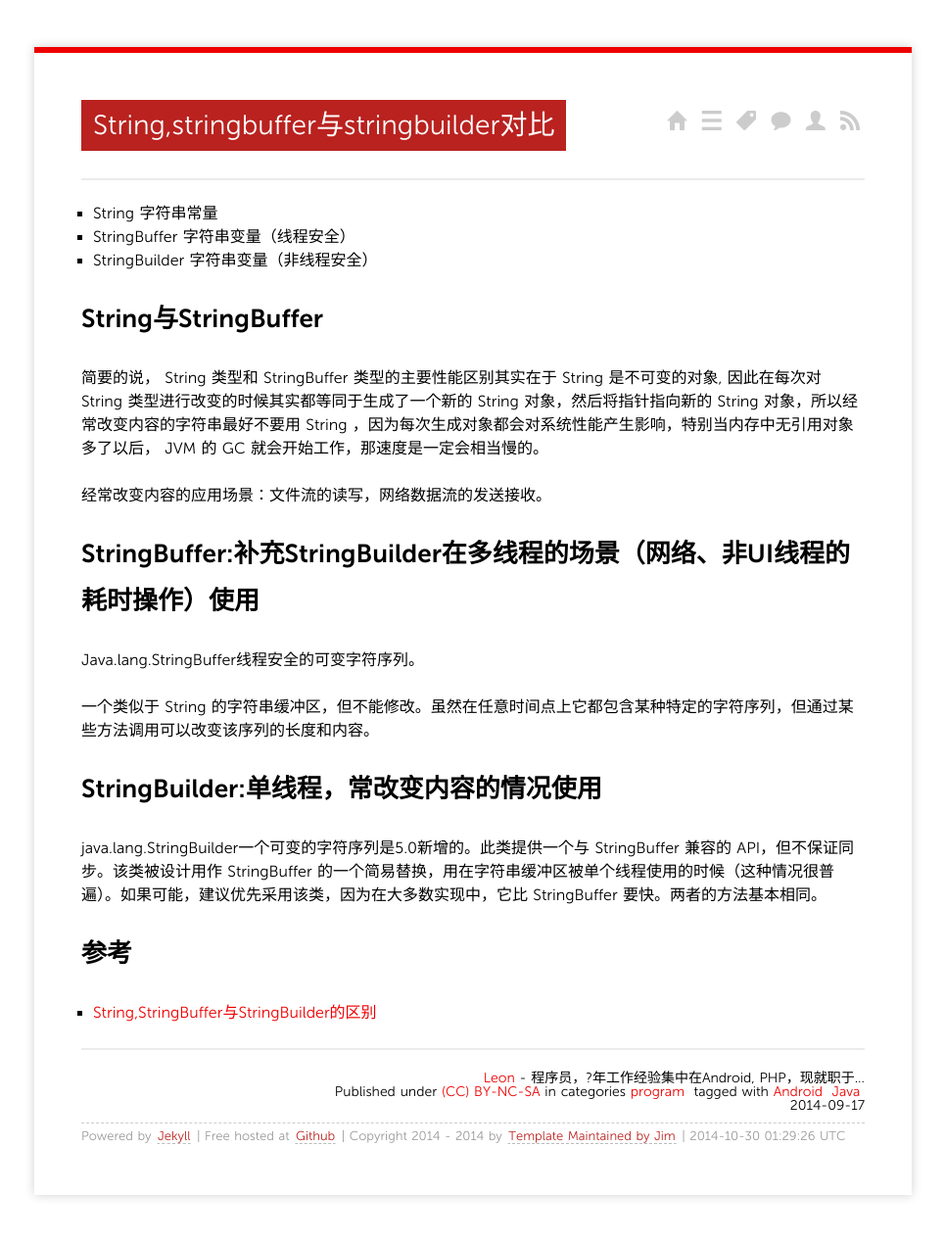
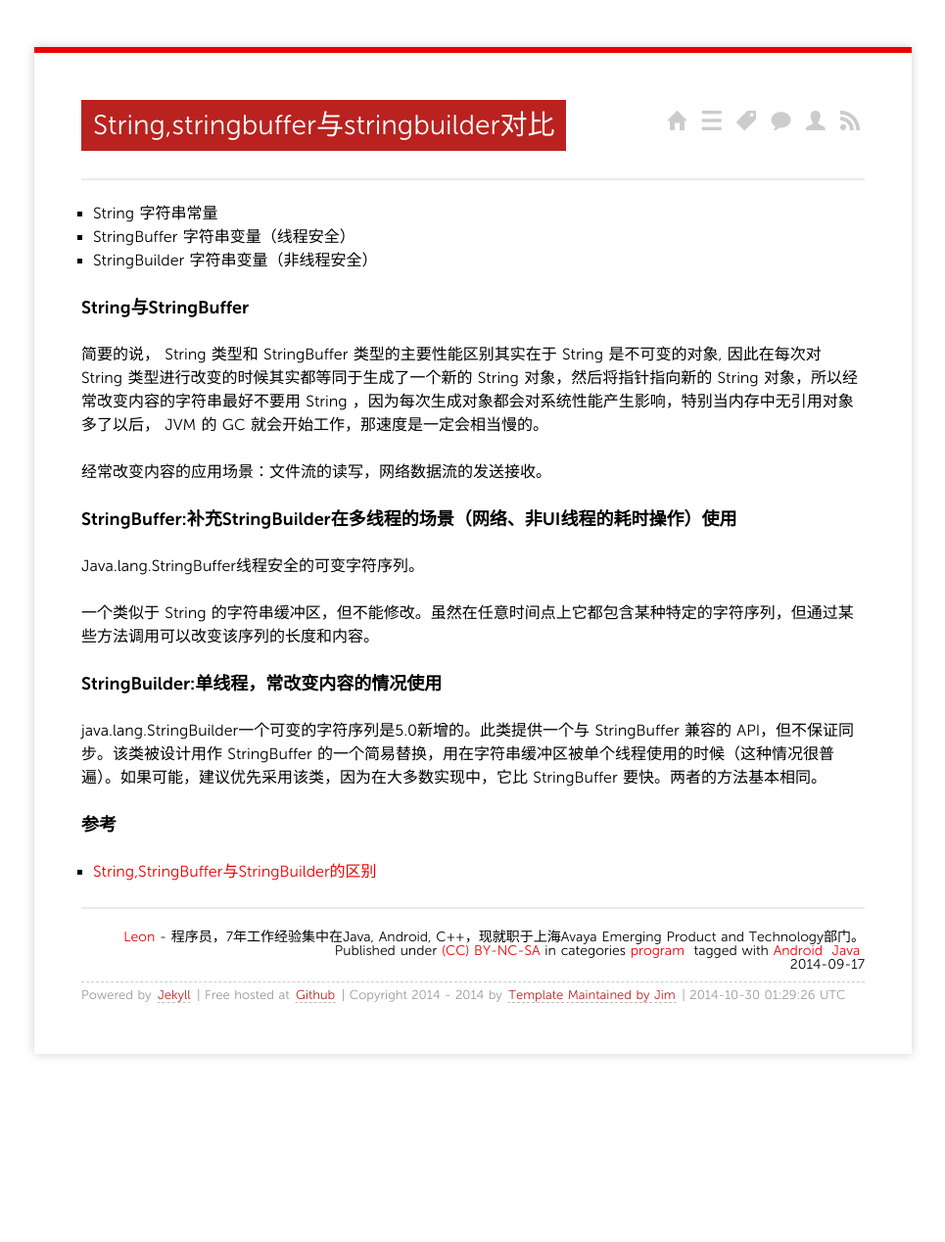
Before and after one commit to neosdong/neosdong.github.com, a Jekyll site: the page built from _posts/2014/2014-09-17-String,StringBuffer与StringBuilder对比.md, in a window 1280 px wide. Shown: the whole page at 98% size, without its empty margins (157-1122 px from the left). Built offline with Jekyll 4.4.1, drawn with Linux system fonts in a browser that asks for light colours; nearby versions of some CDN libraries; Markdown is read by kramdown in place of the engine named in the settings; comment, search, counter and statistics services are not loaded; after the commit the page ends 1124 px from its top, so only the background shows below that.

Commit message:
Revert "change to  Disqus"
This reverts commit f5414b4266c3ac760b524acfcbb6037c32995910.

```diff
--- a/_includes/comments.md
+++ b/_includes/comments.md
@@ -4,20 +4,18 @@
 <script>window._bd_share_config={"common":{"bdSnsKey":{},"bdText":"","bdMini":"2","bdMiniList":false,"bdPic":"","bdStyle":"1","bdSize":"16"},"share":{}};with(document)0[(getElementsByTagName('head')[0]||body).appendChild(createElement('script')).src='http://bdimg.share.baidu.com/static/api/js/share.js?v=89860593.js?cdnversion='+~(-new Date()/36e5)];</script>
 <!-- end of baidu JIA -->
 
-<!-- Disqus Comment BEGIN -->
-<div id="disqus_thread"></div>
-    <script type="text/javascript">
-        /* * * CONFIGURATION VARIABLES: EDIT BEFORE PASTING INTO YOUR WEBPAGE * * */
-        var disqus_shortname = 'neosdong'; // required: replace example with your forum shortname
-
-        /* * * DON'T EDIT BELOW THIS LINE * * */
-        (function() {
-            var dsq = document.createElement('script'); dsq.type = 'text/javascript'; dsq.async = true;
-            dsq.src = '//' + disqus_shortname + '.disqus.com/embed.js';
-            (document.getElementsByTagName('head')[0] || document.getElementsByTagName('body')[0]).appendChild(dsq);
-        })();
-    </script>
-    <noscript>Please enable JavaScript to view the <a href="http://disqus.com/?ref_noscript">comments powered by Disqus.</a></noscript>
-
-<!-- Disqus Comment END -->
+<!-- Duoshuo Comment BEGIN -->
+	<div class="ds-thread"></div>
+<script type="text/javascript">
+var duoshuoQuery = {short_name:"neosdong"};
+	(function() {
+		var ds = document.createElement('script');
+		ds.type = 'text/javascript';ds.async = true;
+		ds.src = 'http://static.duoshuo.com/embed.js';
+		ds.charset = 'UTF-8';
+		(document.getElementsByTagName('head')[0]
+		|| document.getElementsByTagName('body')[0]).appendChild(ds);
+	})();
+	</script>
+<!-- Duoshuo Comment END -->
 </section>
--- a/_layouts/post-en.html
+++ b/_layouts/post-en.html
@@ -8,7 +8,7 @@
 <section class="meta">
 <hr/>
 <span class="author">
-  <a href="http://neosdong.github.io">{{ site.author }}</a> - Android,Java,Writing</span>
+  <a href="http://neosdong.github.io/">{{ site.author }}</a> - Android,Java,Writing</span>
 <br />
 <span class="license">
   Published under <a rel="license" href="http://creativecommons.org/licenses/by-nc-sa/3.0/">(CC) BY-NC-SA</a>
--- a/_layouts/post.html
+++ b/_layouts/post.html
@@ -8,7 +8,8 @@
 <section class="meta">
 <hr/>
 <span class="author">
-  <a href="http://neosdong.github.io">{{ site.author }}</a> - 程序员，?年工作经验集中在Android, PHP，现就职于...</span>
+  <a href="http://blog.sevenche.com">{{ site.author }}</a> - 程序员，7年工作经验集中在Java, Android, C++，现就职于上海Avaya Emerging Product and Technology部门。
+</span>
 <br />
 <span class="license">
   Published under <a rel="license" href="http://creativecommons.org/licenses/by-nc-sa/3.0/">(CC) BY-NC-SA</a>
--- a/_posts/2014/2014-09-17-String,StringBuffer与StringBuilder对比.md
+++ b/_posts/2014/2014-09-17-String,StringBuffer与StringBuilder对比.md
@@ -14,20 +14,20 @@
 
 
 
-## String与StringBuffer
+### String与StringBuffer
 
 简要的说， String 类型和 StringBuffer 类型的主要性能区别其实在于 String 是不可变的对象, 因此在每次对 String 类型进行改变的时候其实都等同于生成了一个新的 String 对象，然后将指针指向新的 String 对象，所以经常改变内容的字符串最好不要用 String ，因为每次生成对象都会对系统性能产生影响，特别当内存中无引用对象多了以后， JVM 的 GC 就会开始工作，那速度是一定会相当慢的。
 
 经常改变内容的应用场景：文件流的读写，网络数据流的发送接收。
 
-## StringBuffer:补充StringBuilder在多线程的场景（网络、非UI线程的耗时操作）使用
+### StringBuffer:补充StringBuilder在多线程的场景（网络、非UI线程的耗时操作）使用
 Java.lang.StringBuffer线程安全的可变字符序列。
 
 一个类似于 String 的字符串缓冲区，但不能修改。虽然在任意时间点上它都包含某种特定的字符序列，但通过某些方法调用可以改变该序列的长度和内容。
 
-## StringBuilder:单线程，常改变内容的情况使用
+### StringBuilder:单线程，常改变内容的情况使用
 
 java.lang.StringBuilder一个可变的字符序列是5.0新增的。此类提供一个与 StringBuffer 兼容的 API，但不保证同步。该类被设计用作 StringBuffer 的一个简易替换，用在字符串缓冲区被单个线程使用的时候（这种情况很普遍）。如果可能，建议优先采用该类，因为在大多数实现中，它比 StringBuffer 要快。两者的方法基本相同。
 
-## 参考
+### 参考
 * [String,StringBuffer与StringBuilder的区别](http://blog.csdn.net/rmn190/article/details/1492013)
```
Also changed, not shown: _includes/comments_en.md (+1 -1 lines), 4 other files.
